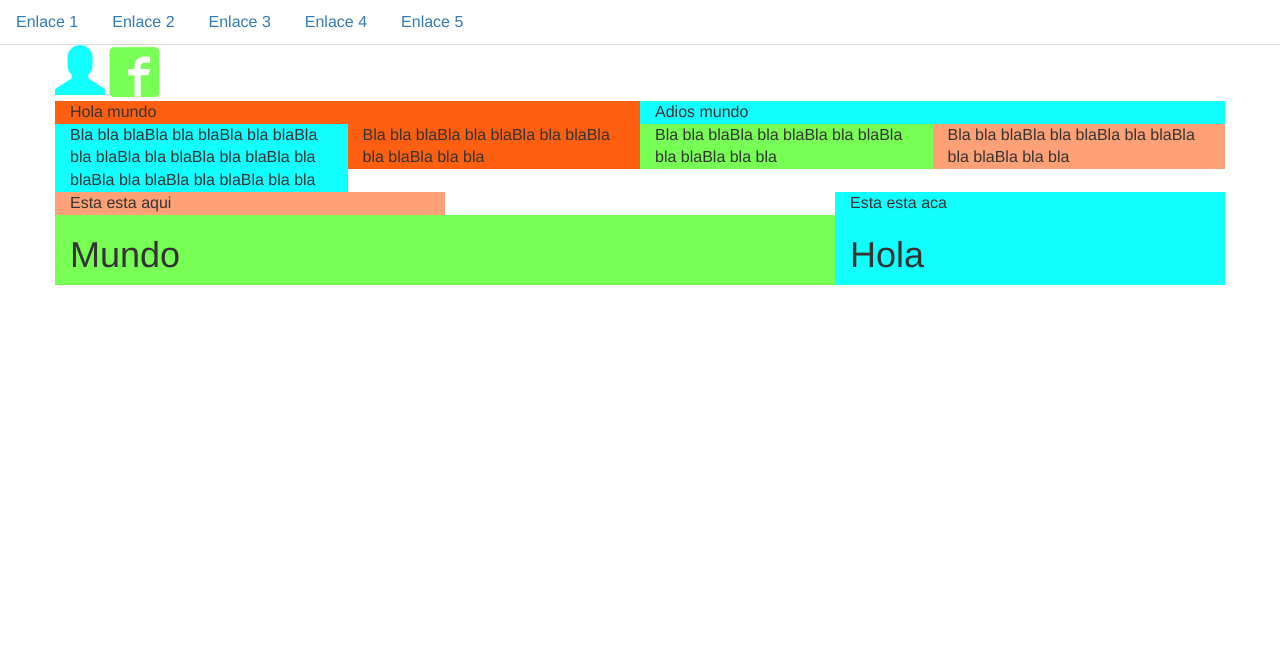
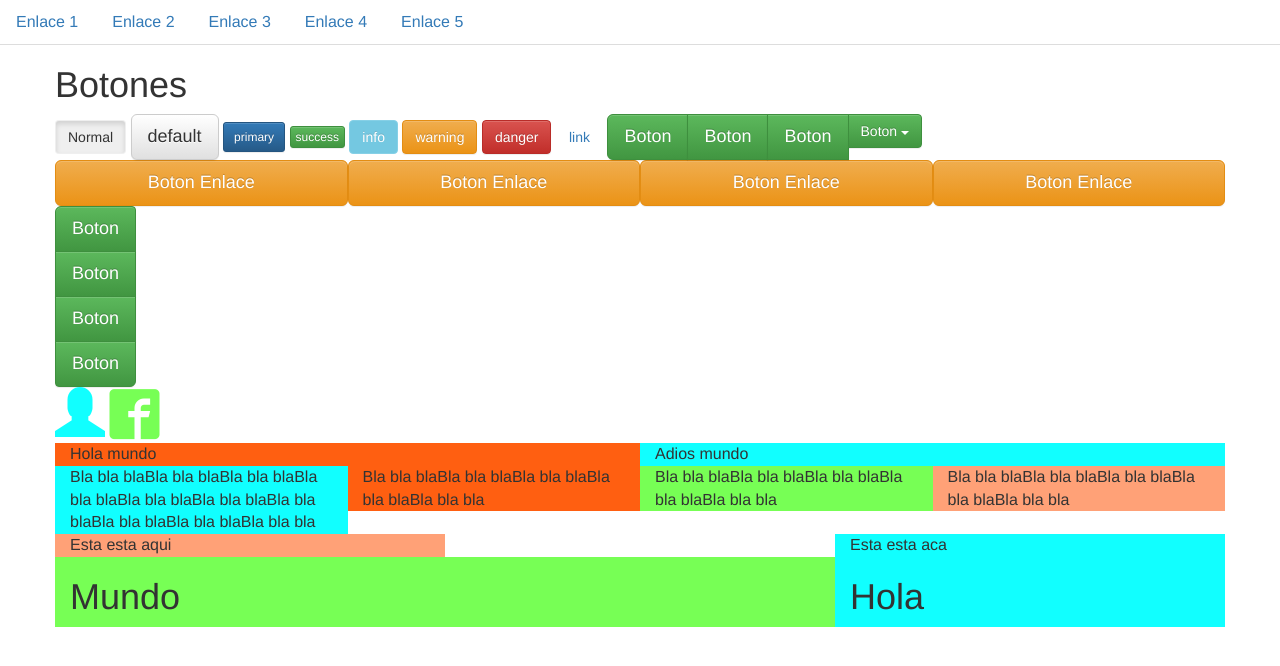
Before and after one commit to therick96/practica_flask, a Flask app: page /p in a window 1280 px wide. Shown: the top 666 px of the page. Run offline with Flask 2, Linux system fonts and the light colour scheme; some libraries are stand-ins or nearby versions; some web fonts are replaced.

Commit message:
Añadidos botones

```diff
--- a/templates/prueba.html
+++ b/templates/prueba.html
@@ -34,6 +34,49 @@
         </ul>
 
         <div class="container">
+            <div class="row">
+                <h1>Botones</h1>
+                <button class="btn active">Normal</button>
+                <button class="btn btn-default btn-lg">default</button>
+                <button class="btn btn-primary btn-sm">primary</button>
+                <button class="btn btn-success btn-xs">success</button>
+                <button class="btn btn-info" disabled="disabled">info</button>
+                <button class="btn btn-warning">warning</button>
+                <button class="btn btn-danger">danger</button>
+                <button class="btn btn-link">link</button>
+
+                <div class="btn-group btn-group-lg">
+                    <button class="btn btn-success">Boton</button>
+                    <button class="btn btn-success">Boton</button>
+                    <button class="btn btn-success">Boton</button>
+                    <div class="btn-group">
+                        <button class="btn btn-success dropdown-toggle" data-toggle="dropdown">
+                            Boton <span class="caret"></span>
+                        </button>
+                        <ul class="dropdown-menu">
+                            <li><a href="#">Enlaces</a></li>
+                            <li><a href="#">Enlaces</a></li>
+                            <li><a href="#">Enlaces</a></li>
+                            <li><a href="#">Enlaces</a></li>
+                            <li><a href="#">Enlaces</a></li>
+                        </ul>
+                    </div>
+                </div>
+
+                <div class="btn-group-justified btn-group-lg">
+                    <a href="#" class="btn btn-warning">Boton Enlace</a>
+                    <a href="#" class="btn btn-warning">Boton Enlace</a>
+                    <a href="#" class="btn btn-warning">Boton Enlace</a>
+                    <a href="#" class="btn btn-warning">Boton Enlace</a>
+                </div>
+
+                <div class="btn-group-vertical btn-group-lg">
+                    <button class="btn btn-success">Boton</button>
+                    <button class="btn btn-success">Boton</button>
+                    <button class="btn btn-success">Boton</button>
+                    <button class="btn btn-success">Boton</button>
+                </div>
+            </div>
             <div class="row">
                 <span class="app l_color2 glyphicon glyphicon-user"></span>
                 <span class="icon-facebook2 app l_color3"></span>
```
